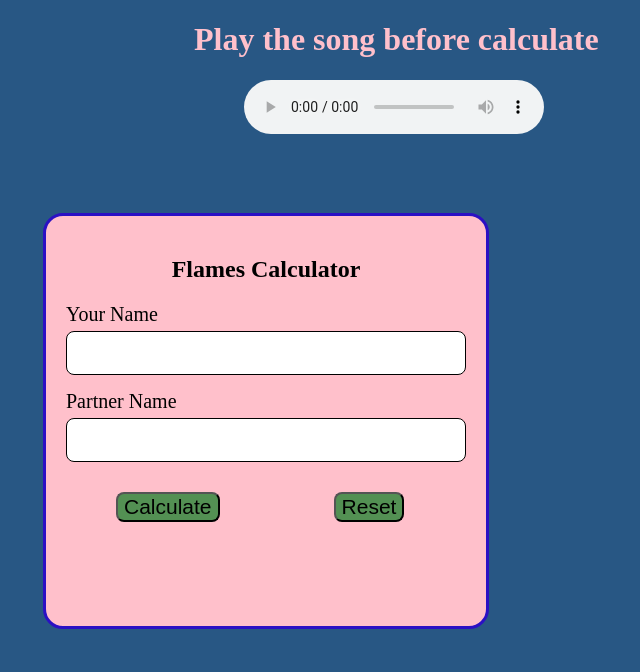
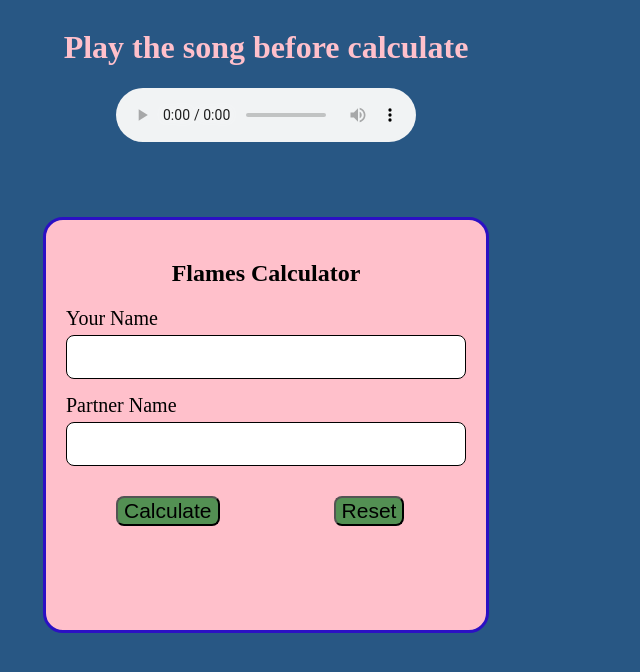
Before and after one commit to kirubak492/Flames, a plain HTML site: page index.html in a window 1280 px wide. Shown: the whole page, without its empty margins (374-1014 px from the left). Drawn offline with Linux system fonts and the light colour scheme.

Commit message:
song centered

```diff
--- a/flamesstyle.css
+++ b/flamesstyle.css
@@ -44,12 +44,9 @@ button {
     text-align: center;
 }
 #song{
-  position: relative;
-  margin-left: 560px;
+  display: grid;
+  place-items: center;
 }
 h1{
     color: pink;
 }
-audio{
-    margin-left: 50px;
-}
```
